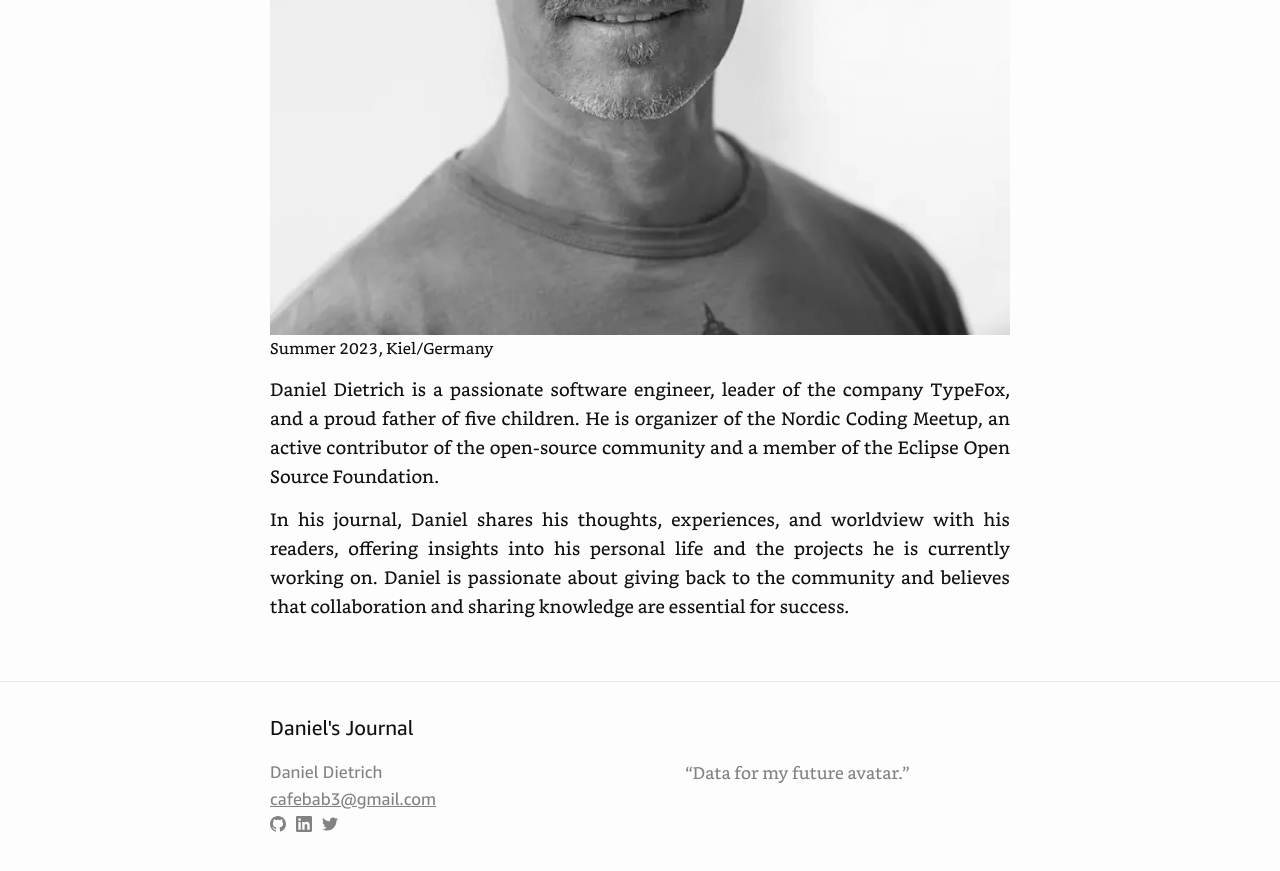
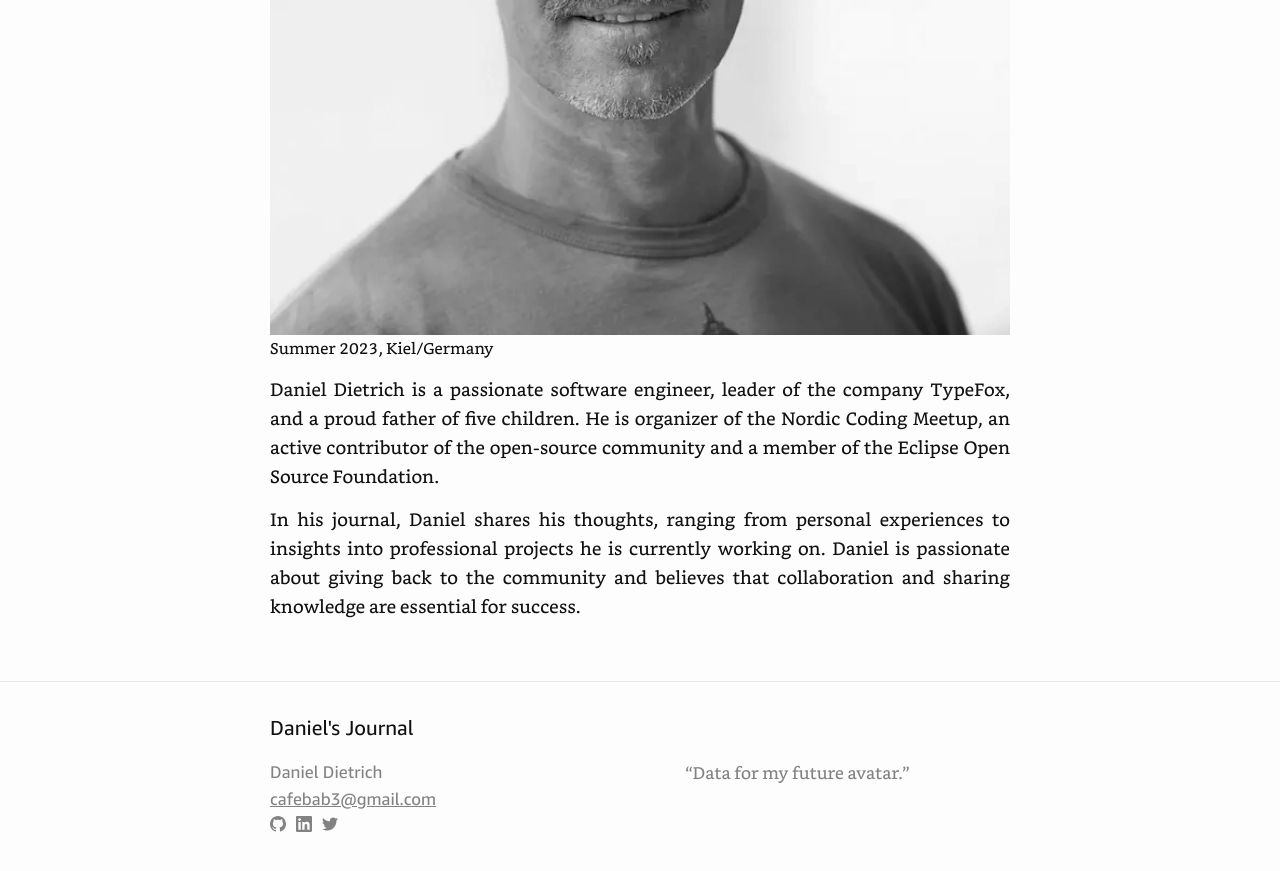
Before and after one commit to danieldietrich/journal, a Jekyll site: the page built from about.md, in a window 1280 px wide and 900 px high, scrolled down 583 px. Shown: the top 871 px of the window. Built offline with Jekyll 4.4.1, drawn with Linux system fonts in a browser that asks for light colours.

Commit message:
About page wording

```diff
--- a/about.md
+++ b/about.md
@@ -11,4 +11,4 @@ permalink: /about/
 
 Daniel Dietrich is a passionate software engineer, leader of the company TypeFox, and a proud father of five children. He is organizer of the Nordic Coding Meetup, an active contributor of the open-source community and a member of the Eclipse Open Source Foundation.
 
-In his journal, Daniel shares his thoughts, experiences, and worldview with his readers, offering insights into his personal life and the projects he is currently working on. Daniel is passionate about giving back to the community and believes that collaboration and sharing knowledge are essential for success.
+In his journal, Daniel shares his thoughts, ranging from personal experiences to insights into professional projects he is currently working on. Daniel is passionate about giving back to the community and believes that collaboration and sharing knowledge are essential for success.
```
